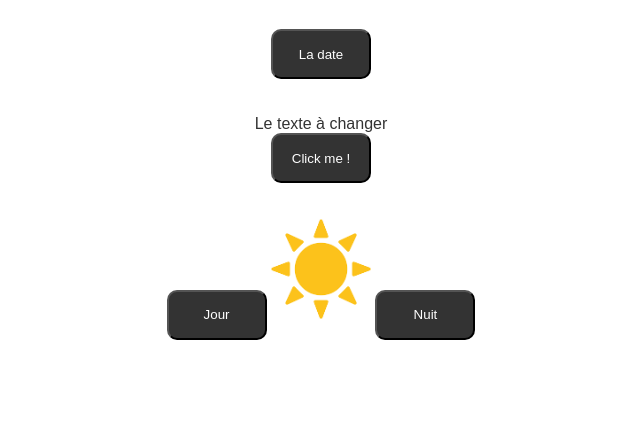
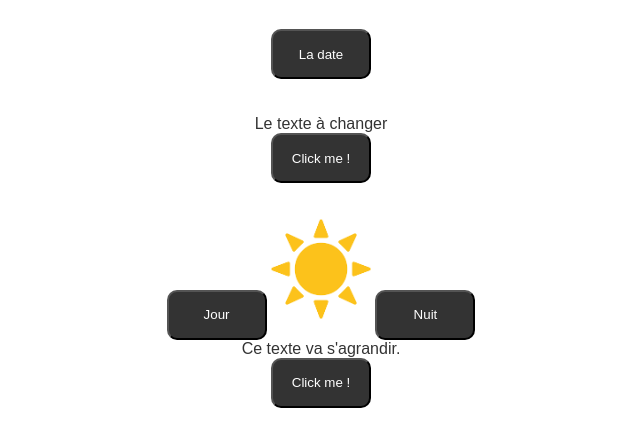
Before and after one commit to Urioxi/javascript, a plain HTML site: page index.html in a window 1280 px wide. Shown: the part 158-604 px from the top of the page, without its empty margins (319-959 px from the left). Drawn offline with Linux system fonts and the light colour scheme.

Commit message:
agrandir

```diff
--- a/index.html
+++ b/index.html
@@ -31,6 +31,12 @@
         <button type="button" onclick="document.getElementById('monimage').src='images/moon.png'">Nuit</button>
 
     </div>
+    <div class="chsty">
+
+        <p id="ok">Ce texte va s'agrandir.</p>
+        <button type="button" onclick="document.getElementById('ok').style.fontSize = '35px'";>Click me !</button>
+
+    </div>
 
 
     <script src="javascript/script.js"></script>
```
